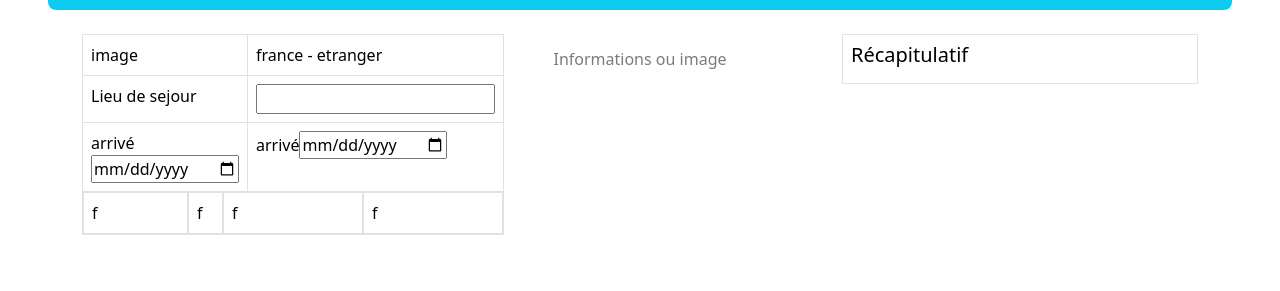
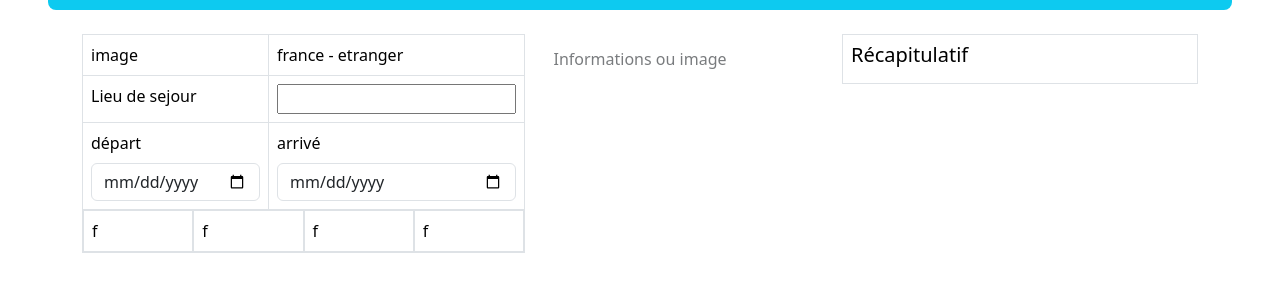
Before and after one commit to gregwargamer/bootstrapetjsTP, a plain HTML site: page index.html in a window 1280 px wide. Shown: the part 155-446 px from the top of the page. Drawn offline with nearby package versions, Linux system fonts and the light colour scheme.

Commit message:
cest compliqué mais ca fonctionne normalement

```diff
--- a/index.html
+++ b/index.html
@@ -35,16 +35,22 @@
               <td><input type="text" name="lieux" id="lieux"></td>
             </tr>
             <tr>
-              <td>arrivé<input type="date" name="lieux" id="lieux"></td>
-              <td>arrivé<input type="date" name="lieux" id="lieux"></td>
+              <td>
+                <label for="date-depart" class="form-label">départ</label>
+                <input type="date" class="form-control" name="date-depart" id="date-depart">
+              </td>
+              <td>
+                <label for="date-arrivee" class="form-label">arrivé</label>
+                <input type="date" class="form-control" name="date-arrivee" id="date-arrivee">
+              </td>
             </tr>
             <tr>
               <td colspan="2" class="p-0">
                 <div class="row g-0">
-                  <div class="col-3 border p-2">f</div>
-                  <div class="col-1 border p-2">f</div>
-                  <div class="col-4 border p-2">f</div>
-                  <div class="col-4 border p-2">f</div>
+                  <div class="col border p-2">f</div>
+                  <div class="col border p-2">f</div>
+                  <div class="col border p-2">f</div>
+                  <div class="col border p-2">f</div>
                 </div>
               </td>
             </tr>
--- a/style.css
+++ b/style.css
@@ -3,3 +3,12 @@
     padding: 20px;
     text-align: center;
 }
+
+.table-cell-border {
+  border-right: 1px solid #dee2e6;
+  border-bottom: 1px solid #dee2e6;
+}
+
+.table-cell-border:last-child {
+  border-right: none;
+}
```
